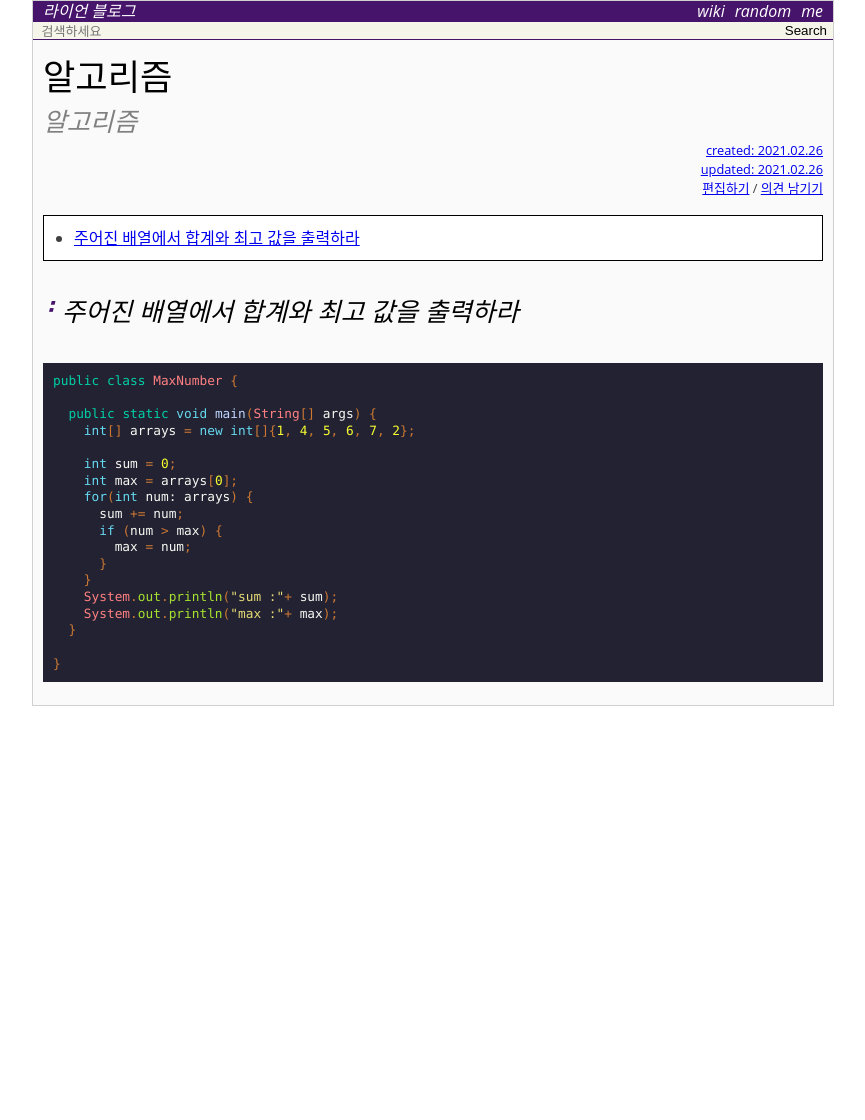
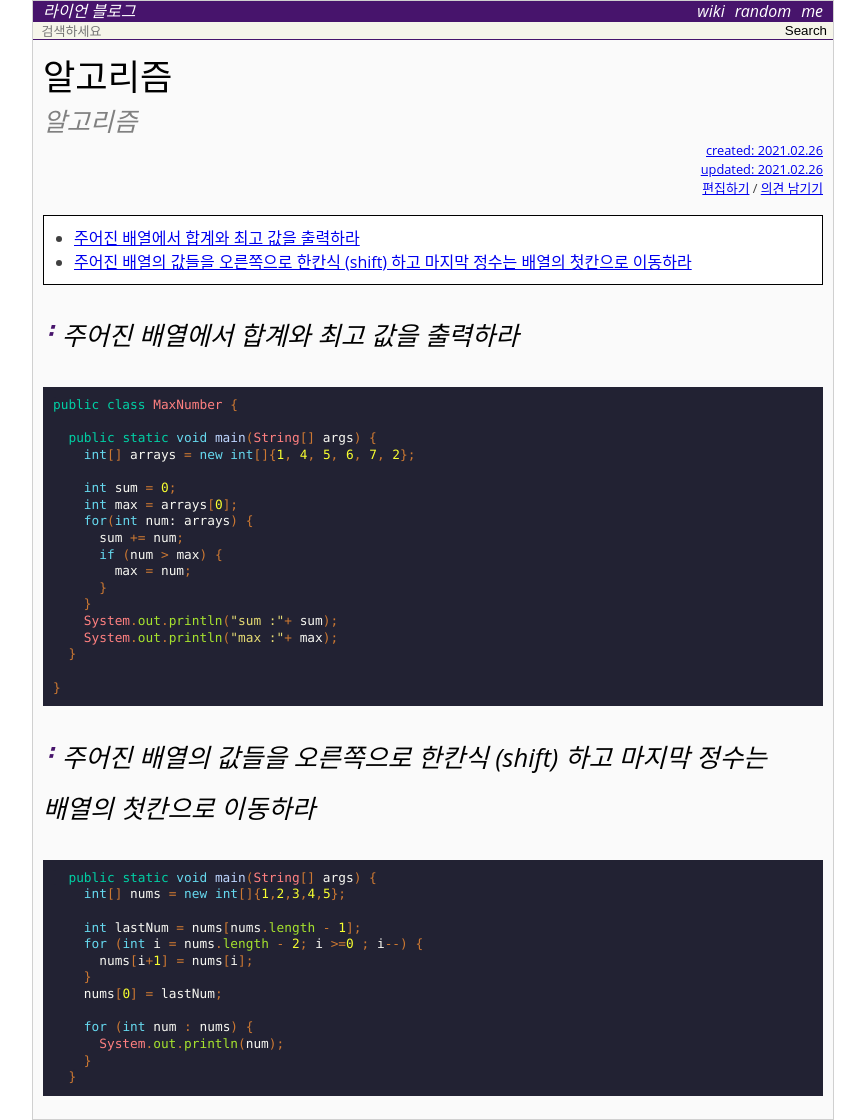
Before and after one commit to wafy/wafy.github.io, a Jekyll site: the page built from _wiki/algorism1.md, in a window 1280 px wide. Shown: the whole page, without its empty margins (207-1072 px from the left). Built offline with Jekyll 4.4.1, drawn with Linux system fonts in a browser that asks for light colours; comment, search, counter and statistics services are not loaded; before the commit the page ends 900 px from its top, so only the background shows below that.

Commit message:
쉬프트 이동의 간단한 문제를 풀어라

````diff
--- a/_wiki/algorism1.md
+++ b/_wiki/algorism1.md
@@ -34,3 +34,20 @@ public class MaxNumber {
 
 }
 ```
+
+### 주어진 배열의 값들을 오른쪽으로 한칸식 (shift) 하고 마지막 정수는 배열의 첫칸으로 이동하라
+```java
+  public static void main(String[] args) {
+    int[] nums = new int[]{1,2,3,4,5};
+
+    int lastNum = nums[nums.length - 1];
+    for (int i = nums.length - 2; i >=0 ; i--) {
+      nums[i+1] = nums[i];
+    }
+    nums[0] = lastNum;
+
+    for (int num : nums) {
+      System.out.println(num);
+    }
+  }
+```
````
